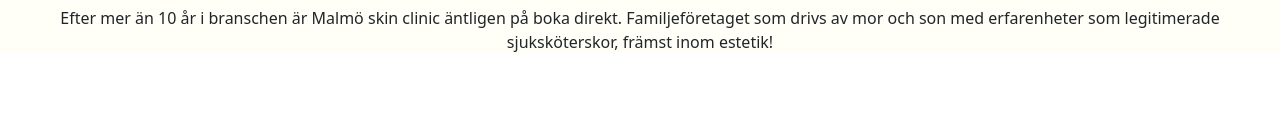
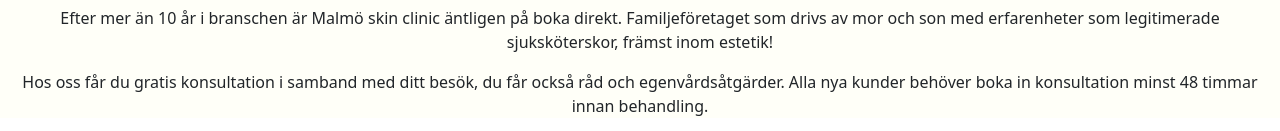
Before and after one commit to Godisstrut/SkinClinicWebsite, a React (Create React App) app in the folder skin-clinic-app/: page / in a window 1280 px wide. Shown: the part 1237-1368 px from the top of the page. Before the commit the page ends 1307 px from the top, so only its background shows below. Built offline with nearby package versions, Linux system fonts and the light colour scheme.

Commit message:
small Home page update
Added information on the front page of the website

```diff
--- a/skin-clinic-app/src/pages/Home.js
+++ b/skin-clinic-app/src/pages/Home.js
@@ -10,6 +10,7 @@
             <h2>Din estetiska klinik i centrum av Malmö inom injektionsbehandligar som fillers och botox</h2>
             <h3>Om företaget</h3>
             <p>Efter mer än 10 år i branschen är Malmö skin clinic äntligen på boka direkt. Familjeföretaget som drivs av mor och son med erfarenheter som legitimerade sjuksköterskor, främst inom estetik!  </p>
+            <p>Hos oss får du gratis konsultation i samband med ditt besök, du får också råd och egenvårdsåtgärder. Alla nya kunder behöver boka in konsultation minst 48 timmar innan behandling.</p>
         </div>
     )
 }
```
